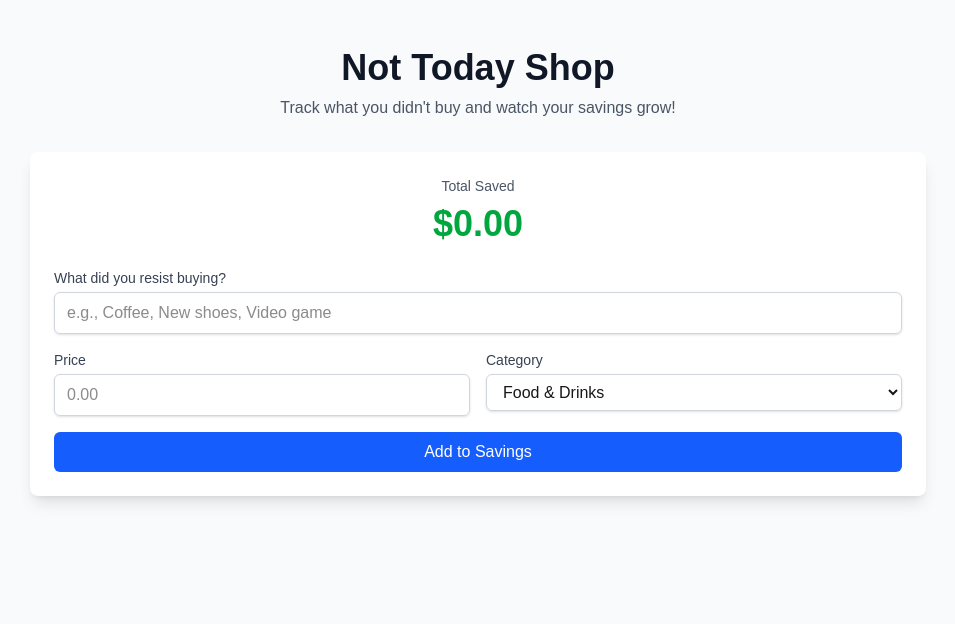
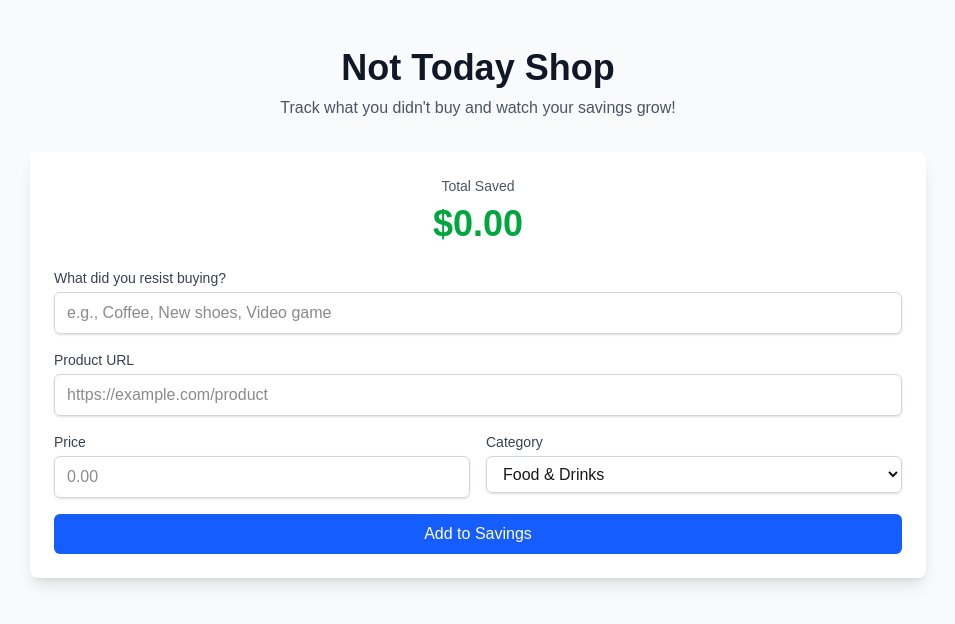
Before and after one commit to Kondroid62/not-today-shop, a Next.js app: page / in a window 1280 px wide. Shown: the top 624 px of the page, without its empty margins (162-1117 px from the left). Built offline with nearby package versions, Linux system fonts and the light colour scheme.

Commit message:
Add URL form

```diff
--- a/src/app/page.tsx
+++ b/src/app/page.tsx
@@ -7,6 +7,7 @@ interface SavedItem {
   itemName: string;
   price: number;
   category: string;
+  url?: string;
   date: string;
 }
 
@@ -26,6 +27,7 @@ export default function Home() {
   const [itemName, setItemName] = useState("");
   const [price, setPrice] = useState("");
   const [category, setCategory] = useState(CATEGORIES[0]);
+  const [url, setUrl] = useState("");
   const [savedItems, setSavedItems] = useState<SavedItem[]>([]);
   const [totalSavings, setTotalSavings] = useState(0);
 
@@ -53,6 +55,7 @@ export default function Home() {
       itemName,
       price: parseFloat(price),
       category,
+      url: url || undefined,
       date: new Date().toISOString()
     };
 
@@ -64,6 +67,7 @@ export default function Home() {
     setItemName("");
     setPrice("");
     setCategory(CATEGORIES[0]);
+    setUrl("");
   };
 
   const formatDate = (dateString: string) => {
@@ -108,6 +112,20 @@ export default function Home() {
                 className="w-full px-3 py-2 border border-gray-300 dark:border-gray-600 rounded-md shadow-sm focus:ring-blue-500 focus:border-blue-500 dark:bg-gray-700 dark:text-white"
                 placeholder="e.g., Coffee, New shoes, Video game"
                 required
+              />
+            </div>
+
+            <div>
+              <label htmlFor="url" className="block text-sm font-medium text-gray-700 dark:text-gray-300 mb-1">
+                Product URL
+              </label>
+              <input
+                type="url"
+                id="url"
+                value={url}
+                onChange={(e) => setUrl(e.target.value)}
+                className="w-full px-3 py-2 border border-gray-300 dark:border-gray-600 rounded-md shadow-sm focus:ring-blue-500 focus:border-blue-500 dark:bg-gray-700 dark:text-white"
+                placeholder="https://example.com/product"
               />
             </div>
 
@@ -169,9 +187,24 @@ export default function Home() {
                   className="flex justify-between items-center p-3 bg-gray-50 dark:bg-gray-700 rounded-md"
                 >
                   <div className="flex-1">
-                    <h3 className="font-medium text-gray-900 dark:text-white">
-                      {item.itemName}
-                    </h3>
+                    <div className="flex items-center gap-2">
+                      <h3 className="font-medium text-gray-900 dark:text-white">
+                        {item.itemName}
+                      </h3>
+                      {item.url && (
+                        <a
+                          href={item.url}
+                          target="_blank"
+                          rel="noopener noreferrer"
+                          className="text-blue-600 hover:text-blue-800 dark:text-blue-400 dark:hover:text-blue-300"
+                          title="View product"
+                        >
+                          <svg className="w-4 h-4" fill="none" stroke="currentColor" viewBox="0 0 24 24">
+                            <path strokeLinecap="round" strokeLinejoin="round" strokeWidth={2} d="M10 6H6a2 2 0 00-2 2v10a2 2 0 002 2h10a2 2 0 002-2v-4M14 4h6m0 0v6m0-6L10 14" />
+                          </svg>
+                        </a>
+                      )}
+                    </div>
                     <p className="text-sm text-gray-600 dark:text-gray-400">
                       {item.category} • {formatDate(item.date)}
                     </p>
```
